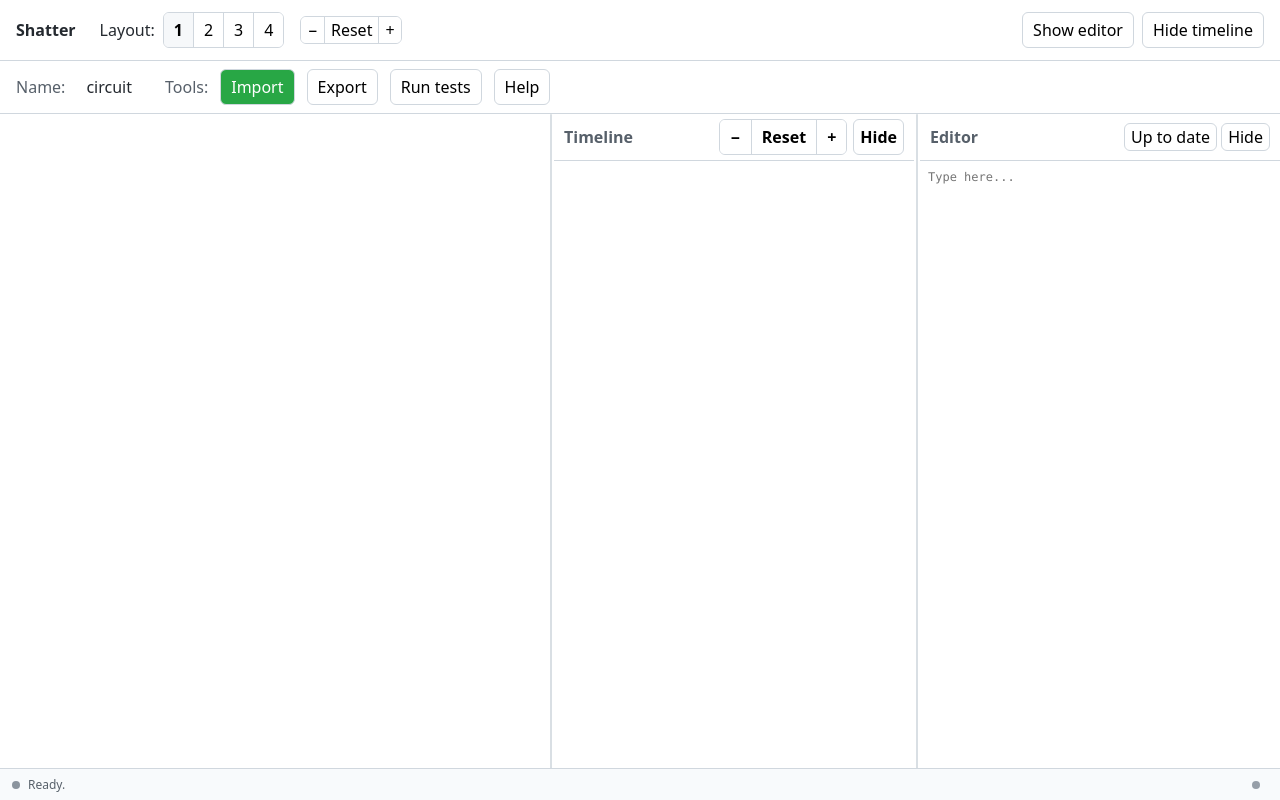
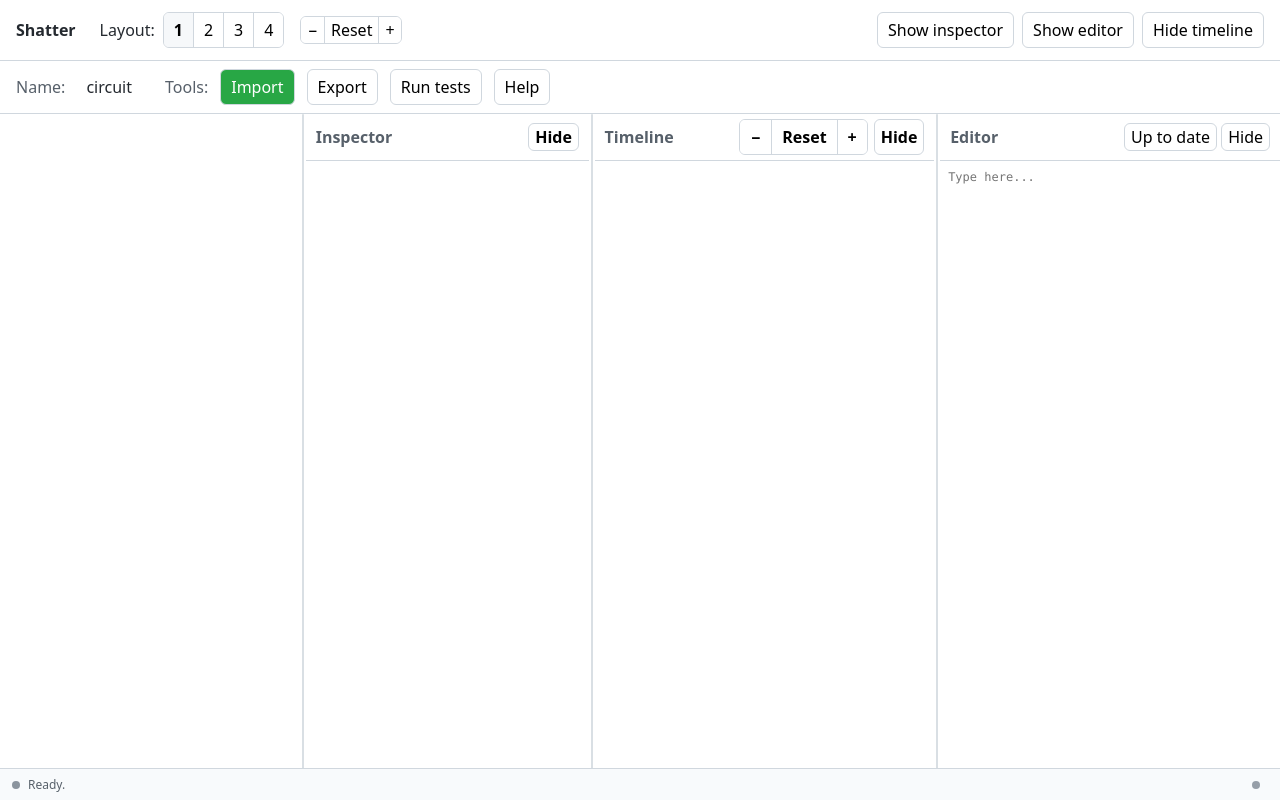
Before and after one commit to Stasiu51/Shatter, a plain HTML site: page index.html in a window 1280 px wide. Drawn offline with Linux system fonts and the light colour scheme; a script that the page names is missing.

Commit message:
inspector panel in

```diff
--- a/index.html
+++ b/index.html
@@ -344,7 +344,92 @@
         box-shadow: 0 0 0 0 var(--danger);
       }
     }
+/* Inspector (global) */
+    .inspector {
+      width: var(--inspector-width);
+      min-width: 0;
+      border: none;
+      border-radius: 0;
+      background: #fff;
+      display: flex;
+      flex-direction: column;
+      overflow: hidden;
+    }
 
+    .inspector-header {
+      padding: 8px 10px;
+      border-bottom: 1px solid var(--border);
+      color: #57606a;
+      font-weight: 600;
+      height: 47px;
+      min-height: 47px;
+      max-height: 47px;
+      flex: 0 0 47px;
+      display: flex;
+      align-items: center;
+      justify-content: space-between;
+    }
+
+    .inspector-left {
+      display: flex;
+      align-items: center;
+      gap: 8px;
+    }
+
+    .inspector-title {
+      font-weight: 600;
+      color: #57606a;
+    }
+
+    .inspector-header .layer-info {
+      margin-left: 0;
+      font-weight: 500;
+      color: #57606a;
+    }
+
+    .inspector-body {
+      flex: 1;
+      display: flex;
+      align-items: stretch;
+      justify-content: stretch;
+      color: #6e7781;
+      font-size: 12px;
+    }
+
+    #inspector-canvas {
+      width: 100%;
+      height: 100%;
+      display: block;
+    }
+
+    .inspector.collapsed {
+      width: 0 !important;
+      border: none;
+    }
+
+    .inspector-header .right {
+      float: right;
+      display: flex;
+      gap: 6px;
+    }
+
+    .inspector-resizer {
+      width: 6px;
+      cursor: col-resize;
+      position: relative;
+    }
+
+    .inspector-resizer::after {
+      content: "";
+      position: absolute;
+      top: 0;
+      bottom: 0;
+      left: 2px;
+      width: 2px;
+      background: var(--border);
+      border-radius: 2px;
+      opacity: 0.8;
+    }
     /* Timeline (global) */
     .timeline {
       width: var(--timeline-width);
@@ -510,6 +595,7 @@
         <button id="panels-zoom-in" title="Zoom in" style="padding:2px 6px;">+</button>
       </div>
       <div class="spacer"></div>
+      <button class="btn" id="inspector-toggle">Show inspector</button>
       <button class="btn" id="editor-toggle">Show editor</button>
       <button id="timeline-toggle-global" class="btn">Hide timeline</button>
     </div>
@@ -528,7 +614,20 @@
       <div class="panels-wrap">
         <div id="panels" class="layout-1"></div>
       </div>
+     <div class="inspector-resizer" id="inspector-resizer" title="Drag to resize inspector"></div>
+      <div class="inspector" id="inspector">
+        <div class="inspector-header">
+          <div class="inspector-left">
+            <div class="inspector-title">Inspector</div>
+            <span id="inspector-layer-info" class="layer-info"></span>
+          </div>
+          <span class="right">
+            <button id="inspector-toggle" title="Collapse/expand" class="btn" style="padding:2px 6px;">Hide</button>
+          </span>
+        </div>
+        <div class="inspector-body"><canvas id="inspector-canvas"></canvas></div>
 
+      </div>
       <div class="timeline-resizer" id="timeline-resizer" title="Drag to resize timeline"></div>
       <div class="timeline" id="timeline">
         <div class="timeline-header">
--- a/src/shatter_main.js
+++ b/src/shatter_main.js
@@ -5,6 +5,7 @@ import { renderTimeline as renderTimelineCore, computeMaxScrollCSS } from './ui_
 import { drawPanel } from './draw/draw_panel.js'
 import { torusSegmentsBetween } from './draw/draw_panel.js'
 import { setupTimelineUI } from './ui_elements/timeline_controller.js';
+import { setupResizablePane } from './util/ui_utils.js';
 import { createStatusLogger } from './ui_elements/status_logger.js';
 import { setupNameEditor, sanitizeName } from './ui_elements/name_editor.js';
 import { setupLayerKeyboard } from './layers/keyboard.js';
@@ -50,6 +51,13 @@ const statusDotRight = document.getElementById('status-dot-right');
 const btnImport = document.getElementById('btn-import');
 const btnExport = document.getElementById('btn-export');
 
+
+// Inspector elements (skeleton present in HTML)
+const inspectorEl = document.getElementById('inspector');
+const inspectorResizerEl = document.getElementById('inspector-resizer');
+// Note: both header and local buttons share id 'inspector-toggle' in HTML skeleton.
+const inspectorToggleGlobalEl = document.querySelector('header .toolbar #inspector-toggle');
+const inspectorToggleLocalEl = document.querySelector('.inspector .inspector-header #inspector-toggle');
 
 // Editor elements
 const editorEl = document.getElementById('editor');
@@ -169,6 +177,38 @@ const timelineCtl = setupTimelineUI({
     renderAllPanels();
   },
 });
+
+// Inspector UI setup (resizable + collapsible) using the common resizable pane helper.
+if (inspectorEl && inspectorResizerEl) {
+  const updateInspectorToggleText = (collapsed) => {
+    if (inspectorToggleGlobalEl) inspectorToggleGlobalEl.textContent = collapsed ? 'Show inspector' : 'Hide inspector';
+    if (inspectorToggleLocalEl) inspectorToggleLocalEl.textContent = collapsed ? 'Show' : 'Hide';
+  };
+  setupResizablePane({
+    paneEl: inspectorEl,
+    resizerEl: inspectorResizerEl,
+    rootStyle,
+    cssVar: '--inspector-width',
+    lsWidthKey: 'inspectorWidth',
+    lsCollapsedKey: 'inspectorCollapsed',
+    defaultWidthPx: 320,
+    toggleEls: [inspectorToggleGlobalEl, inspectorToggleLocalEl].filter(Boolean),
+    onCollapsedChanged: () => {
+      // Keep adjacent content responsive
+      renderAllPanels();
+      timelineCtl.render();
+    },
+    onResizing: () => {
+      renderAllPanels();
+      timelineCtl.render();
+    },
+    onResized: () => {
+      renderAllPanels();
+      timelineCtl.render();
+    },
+    updateToggleText: updateInspectorToggleText,
+  });
+}
 
 // Editor UI setup (resizable + collapsible)
 const editorCtl = setupTextEditorUI({
```
